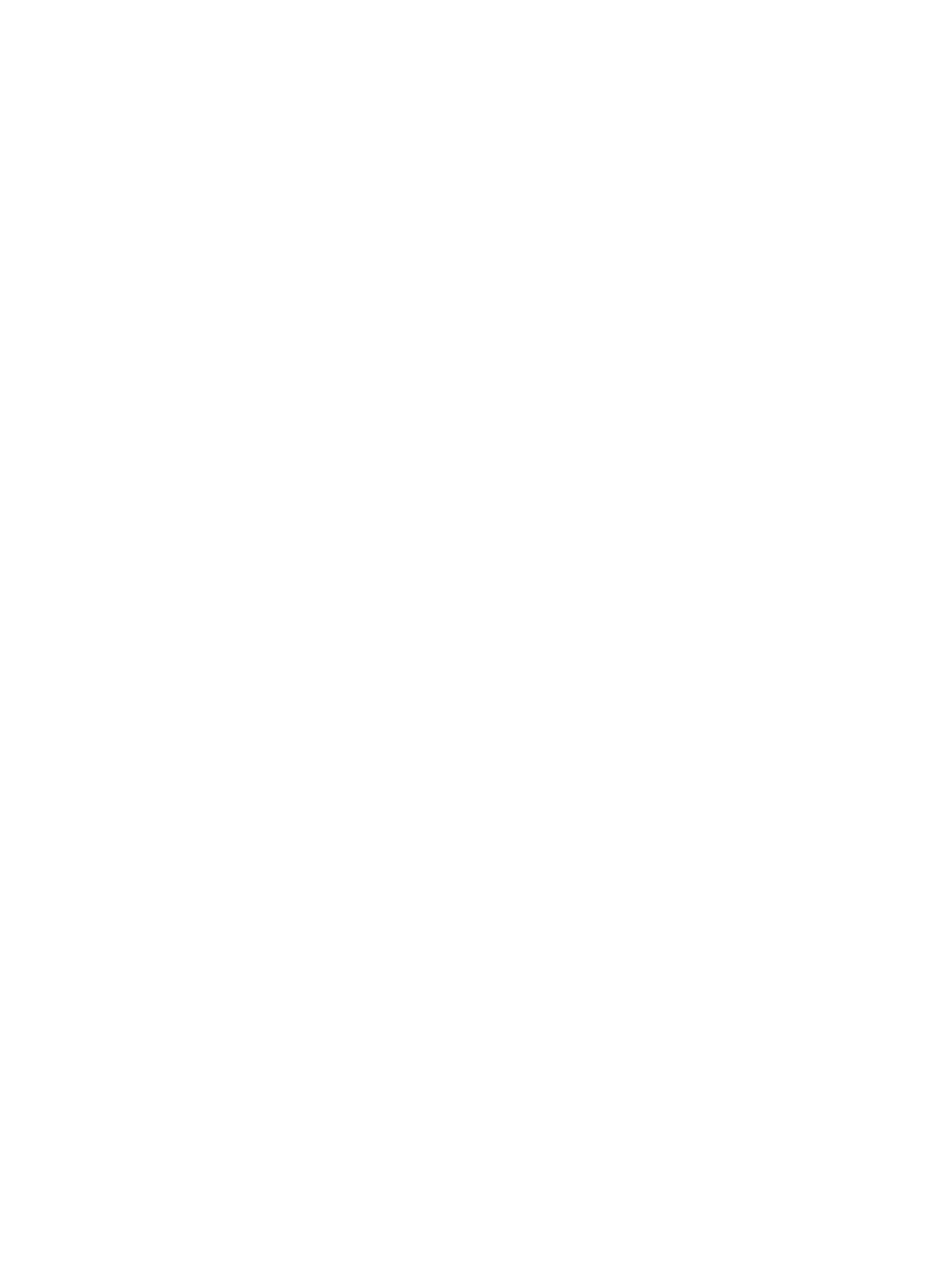
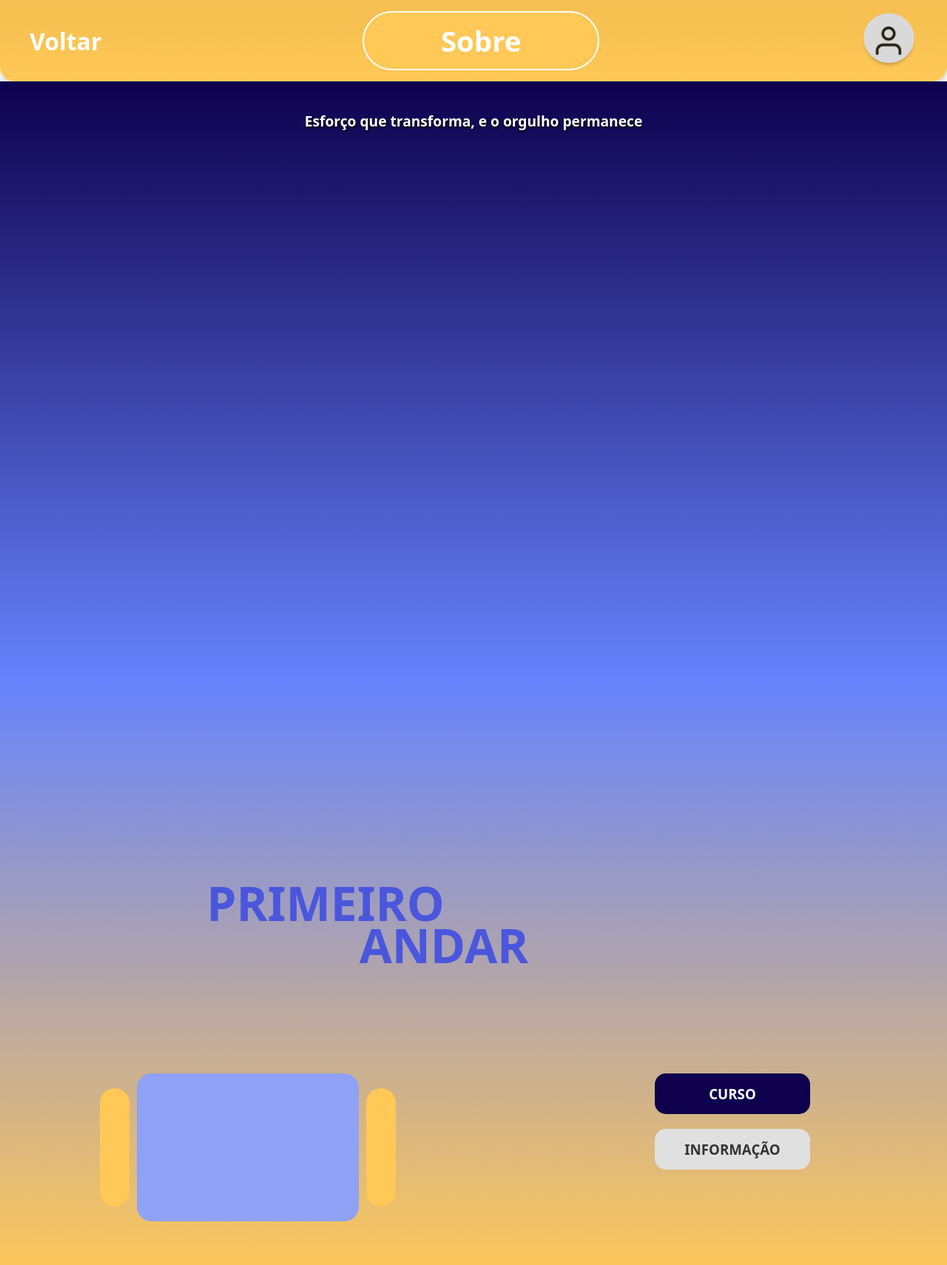
Before and after one commit to Mandeds/Feira-de-Profissoes, a React (Vite) app: page /sobre in a window 1280 px wide. Before the commit this address had no page. Shown: the top 1710 px of the page at 74% size. Before the commit the page ends 800 px from the top, so only its background shows below. Built offline with nearby package versions, Linux system fonts and the light colour scheme.

Commit message:
Agora tem pagina de sobre lek
Receba kk

```diff
--- /dev/null
+++ b/src/react/Sobre/sobre.jsx
@@ -0,0 +1,45 @@
+import "./sobre.scss";
+import "../global.scss";
+import { Link } from "react-router-dom";
+
+export default function Sobre() {
+
+    return (
+        <div className="container">
+            <header>
+                <Link className="Link" to="/">
+                    <h1>Voltar</h1>
+                </Link>
+                <div className="pageatual">
+                    <h1>Sobre</h1>
+                </div>
+                <img src="src/assets/images/user2.png" alt="Usuário" />
+            </header>
+
+            <section className="page">
+                <h2 className="texto1">Esforço que transforma, e o orgulho permanece</h2>
+
+                <section className="andar1">
+                    <h1>PRIMEIRO</h1>
+                    <h1 className="teste">ANDAR</h1>
+
+
+                    <div className="cursomae">
+                    <div className="bloco"></div>
+
+                    <div className="botoes">
+                        <div className="curso">
+                            <h3>CURSO</h3>
+                        </div>
+                        <div className="informacaocurso">
+                            <h3>INFORMAÇÃO</h3>
+                        </div>
+                    </div>
+                    </div>
+                </section>
+
+            </section>
+
+        </div>
+    );
+}
--- /dev/null
+++ b/src/react/Sobre/sobre.scss
@@ -0,0 +1,142 @@
+.container {
+  font-family: system-ui, -apple-system, BlinkMacSystemFont, 'Segoe UI', Roboto, Oxygen, Ubuntu, Cantarell, 'Open Sans', 'Helvetica Neue', sans-serif;
+  background: #fff;
+  min-height: 100vh;
+
+
+  header {
+    display: flex;
+    justify-content: space-between;
+    align-items: center;
+    background: linear-gradient(180deg, #F4BF50 0%, #FFC857 100%);
+    color: #fff;
+    padding: 15px 40px;
+    border-radius: 0 0 20px 20px;
+    box-shadow: 0 4px 8px rgba(0, 0, 0, 0.2);
+
+    .Link {
+      color: #fff;
+      text-decoration: none;
+      font-weight: bold;
+    }
+
+    .pageatual {
+      display: flex;
+      border: 2px solid #FFFFFF;
+      width: 40vh;
+      height: 10vh;
+      border-radius: 55px;
+      align-items: center;
+      justify-content: center;
+      background-color: #FFC857;
+      font-size: 1.2rem;
+      font-weight: bold;
+    }
+  }
+
+  .page {
+    background: #fff;
+    display: flex;
+    flex-direction: column;
+    align-items: center;
+    padding: 40px;
+    background: linear-gradient(to bottom,
+    #0E004D 0%,
+    #6783FD 50%,
+    #FFC857 100%);
+
+    h2.texto1 {
+      color: #fff;
+      text-shadow: 1px 2px 3px black;
+      font-size: 1.2rem;
+      margin-bottom: 40px;
+      text-align: center;
+    }
+
+    .andar1 {
+      display: flex;
+      flex-direction: column;
+      align-items: center;
+      margin-top: 120vh;
+      width: 100%;
+
+      .teste{
+        position: relative;
+        color: #4A57DC;
+        left: 20vh;
+        top: -10vh;
+      }
+
+
+      h1 {
+        font-size: 4rem;
+        margin-right: 50vh;
+        color: #4A57DC;
+        text-align: center;
+        margin-bottom: 50px;
+      }
+
+      /* Caixa azul com laterais amarelas */
+      .bloco {
+        position: relative;
+        width: 300px;
+        height: 200px;
+        background: #8FA2F6;
+        border-radius: 20px;
+        margin-bottom: 40px;
+
+        &::before,
+        &::after {
+          content: "";
+          position: absolute;
+          top: 20px;
+          width: 40px;
+          height: 160px;
+          background: #FFC857;
+          border-radius: 20px;
+        }
+
+        &::before {
+          left: -50px;
+        }
+
+        &::after {
+          right: -50px;
+        }
+      }
+
+      .cursomae{
+        display: flex;
+      }
+      /* Botões lado direito */
+      .botoes {
+        display: flex;
+        flex-direction: column;
+        gap: 20px;
+
+        .curso {
+          background: #0E004D;
+          margin-left: 50vh;
+
+          color: #fff;
+          font-weight: bold;
+          text-align: center;
+          padding: 15px 40px;
+          border-radius: 15px;
+          cursor: pointer;
+        }
+
+        .informacaocurso {
+          background: #E0E0E0;
+          margin-left: 50vh;
+          color: #333;
+          font-weight: bold;
+          text-align: center;
+          padding: 15px 40px;
+          border-radius: 15px;
+          cursor: pointer;
+        }
+      }
+    }
+  }
+}
--- a/src/react/home/home.jsx
+++ b/src/react/home/home.jsx
@@ -26,7 +26,7 @@ export default function Home() {
 
                         <div className="links">
                             <strong><a href="#">INICIO</a></strong>
-                            <strong><a href="#">SOBRE</a></strong>
+                            <strong><Link to={'/Sobre'}>SOBRE</Link></strong>
                             <strong><a href="#">CONTATO</a></strong>
                         </div>
                         <div id="quadrado_pequeno">
--- a/src/react/routes.jsx
+++ b/src/react/routes.jsx
@@ -2,7 +2,8 @@ import { BrowserRouter, Routes, Route } from "react-router-dom";
 import Index from "./home/home";
 import Cadastro from "./register/cadastro";
 import Login from "./Login/Login";
-import Administrador from "./Administrador/Administrador"
+import Administrador from "./Administrador/Administrador";
+import Sobre from "./Sobre/sobre"
 
 export default function Navegar() {
   return (
@@ -12,6 +13,7 @@ export default function Navegar() {
         <Route path="/cadastro" element={<Cadastro />} />
         <Route path="/login" element={<Login />} />
         <Route path="/admin" element={<Administrador />} />
+        <Route path="/sobre" element={<Sobre />} />
       </Routes>
     </BrowserRouter>
   );
```
